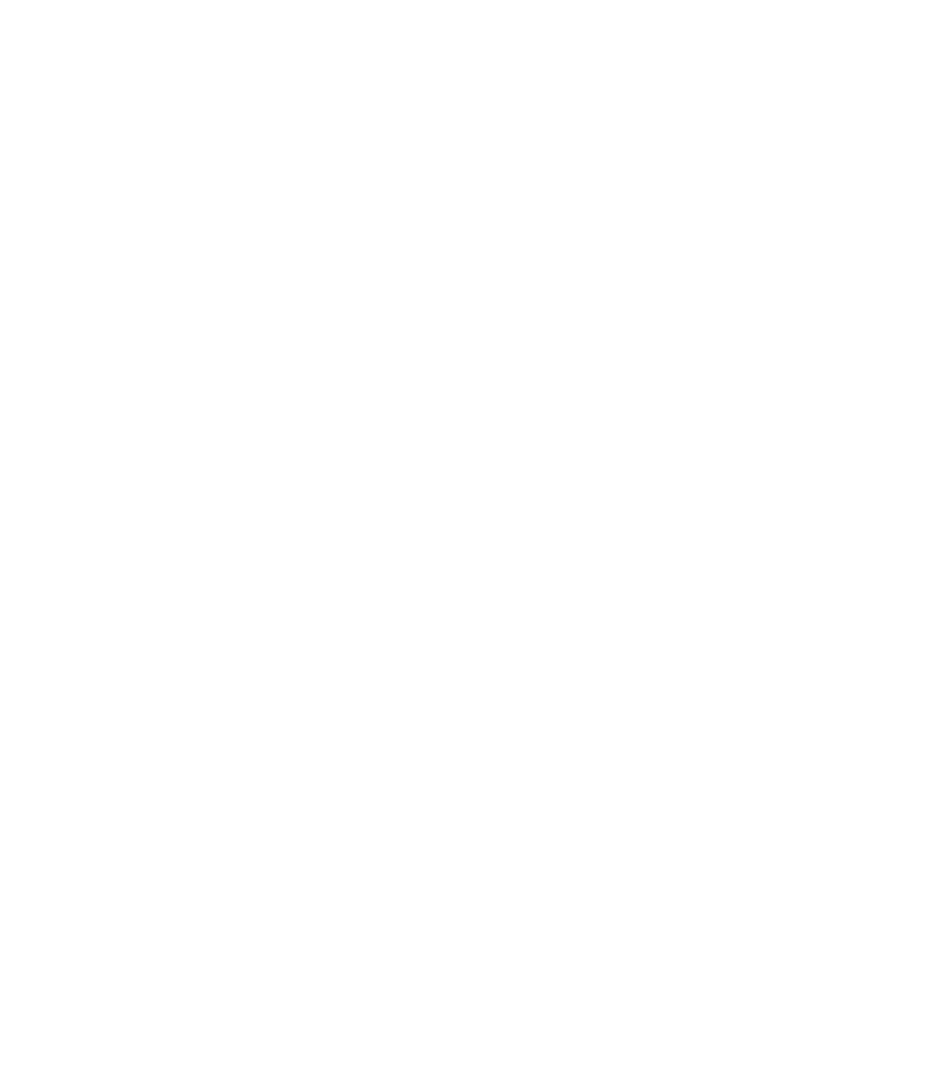
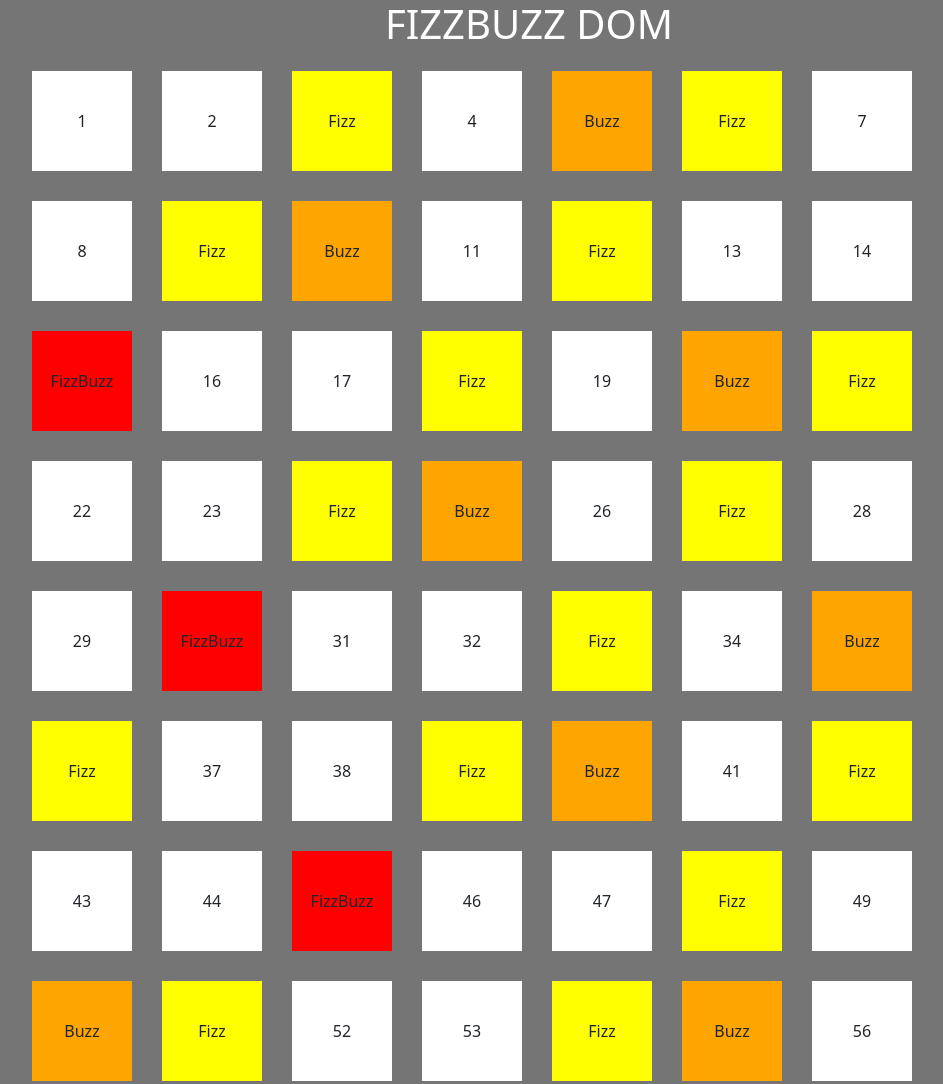
Before and after one commit to JordanSgrigna/js-fizzbuzz, a plain HTML site: page index.html in a window 1280 px wide. Shown: the top 1084 px of the page, without its empty margins (111-1054 px from the left). Before the commit the page ends 800 px from the top, so only its background shows below. Drawn offline with nearby package versions, Linux system fonts and the light colour scheme.

Commit message:
Javascript squares

```diff
--- a/css/style.css
+++ b/css/style.css
@@ -3,3 +3,69 @@
     padding: 0;
     margin: 0;
 }
+
+body{
+    background-color: rgba(0, 0, 0, 0.541);
+}
+
+#page-title{
+    text-align: center;
+    color: white
+}
+
+
+.square-container{
+    width: 80%;
+    margin: auto;
+}
+
+
+.flex{
+    display:flex;
+}
+
+
+.wrap{
+    flex-wrap: wrap;
+}
+
+.square-yellow-fizz {
+    height: 100px;
+    width: 100px;
+    line-height: 100px;
+    text-align: center;
+    vertical-align: middle;
+    margin: 15px;
+    background-color: yellow;
+}
+
+.square-orange-buzz {
+    height: 100px;
+    width: 100px;
+    line-height: 100px;
+    text-align: center;
+    vertical-align: middle;
+    margin: 15px;
+    background-color: orange;
+}
+
+.square-red-fizzbuzz {
+    height: 100px;
+    width: 100px;
+    line-height: 100px;
+    text-align: center;
+    vertical-align: middle;
+    margin: 15px;
+    background-color: red;
+}
+
+
+.square-white {
+    height: 100px;
+    width: 100px;
+    line-height: 100px;
+    text-align: center;
+    vertical-align: middle;
+    margin: 15px;
+    background-color: white;
+}
--- a/index.html
+++ b/index.html
@@ -10,7 +10,13 @@
 
   <body>
 
-    <!--SCRIVERE CODICE DA QUI-->
+    <h1 id="page-title">FIZZBUZZ DOM</h1>
+
+    <div id="container-for-squares" class="square-container flex wrap">
+
+
+
+    </div>
 
 
 
--- a/js/main.js
+++ b/js/main.js
@@ -0,0 +1,32 @@
+for (i=1; i<=100; i++){
+
+    if(i%3 == 0 && i%5 == 0){
+        document.getElementById("container-for-squares").innerHTML += `
+        <div class="square-red-fizzbuzz">
+            <p>FizzBuzz</p>
+        </div>
+        `;
+
+    } else if(i%3 == 0){
+        document.getElementById("container-for-squares").innerHTML += `
+        <div class="square-yellow-fizz">
+            <p>Fizz</p>
+        </div>
+        `;
+
+    } else if(i%5 == 0){
+        document.getElementById("container-for-squares").innerHTML += `
+        <div class="square-orange-buzz">
+            <p>Buzz</p>
+        </div>
+        `;
+
+    } else{
+        document.getElementById("container-for-squares").innerHTML += `
+        <div class="square-white">
+            <p>${i}</p>
+        </div>
+        `;
+    }
+
+}
```
